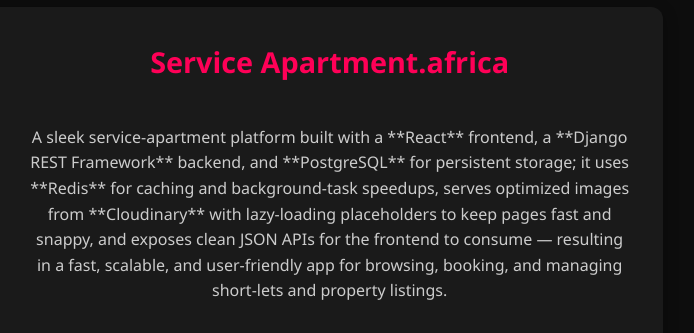
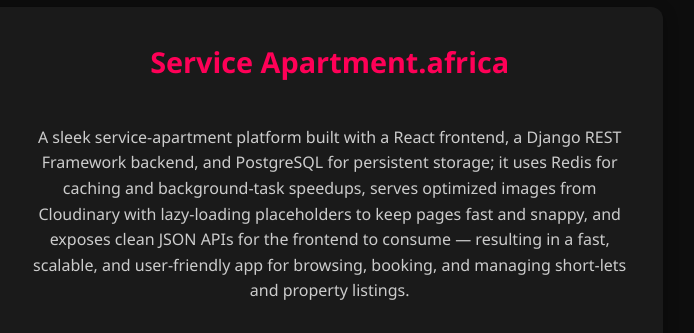
Before and after one commit to lexysticks/-my_porfolio, a plain HTML site: page index.html in a window 1280 px wide. Shown: the part 1700-2033 px from the top of the page, 477-1171 px from the left. Drawn offline with Linux system fonts and the light colour scheme.

Commit message:
Updated project files and styles

```diff
--- a/index.html
+++ b/index.html
@@ -106,7 +106,7 @@
     <div class="project-details">
       <h2>Service Apartment.africa</h2>
       <p>
-        A sleek service-apartment platform built with a **React** frontend, a **Django REST Framework** backend, and **PostgreSQL** for persistent storage; it uses **Redis** for caching and background-task speedups, serves optimized images from **Cloudinary** with lazy-loading placeholders to keep pages fast and snappy, and exposes clean JSON APIs for the frontend to consume — resulting in a fast, scalable, and user-friendly app for browsing, booking, and managing short-lets and property listings.
+        A sleek service-apartment platform built with a React frontend, a Django REST Framework backend, and PostgreSQL for persistent storage; it uses Redis for caching and background-task speedups, serves optimized images from Cloudinary with lazy-loading placeholders to keep pages fast and snappy, and exposes clean JSON APIs for the frontend to consume — resulting in a fast, scalable, and user-friendly app for browsing, booking, and managing short-lets and property listings.
 
       </p>
       <a href="https://housing-frontend-teal.vercel.app/" target="_blank" class="view-btn">View App</a>
```
